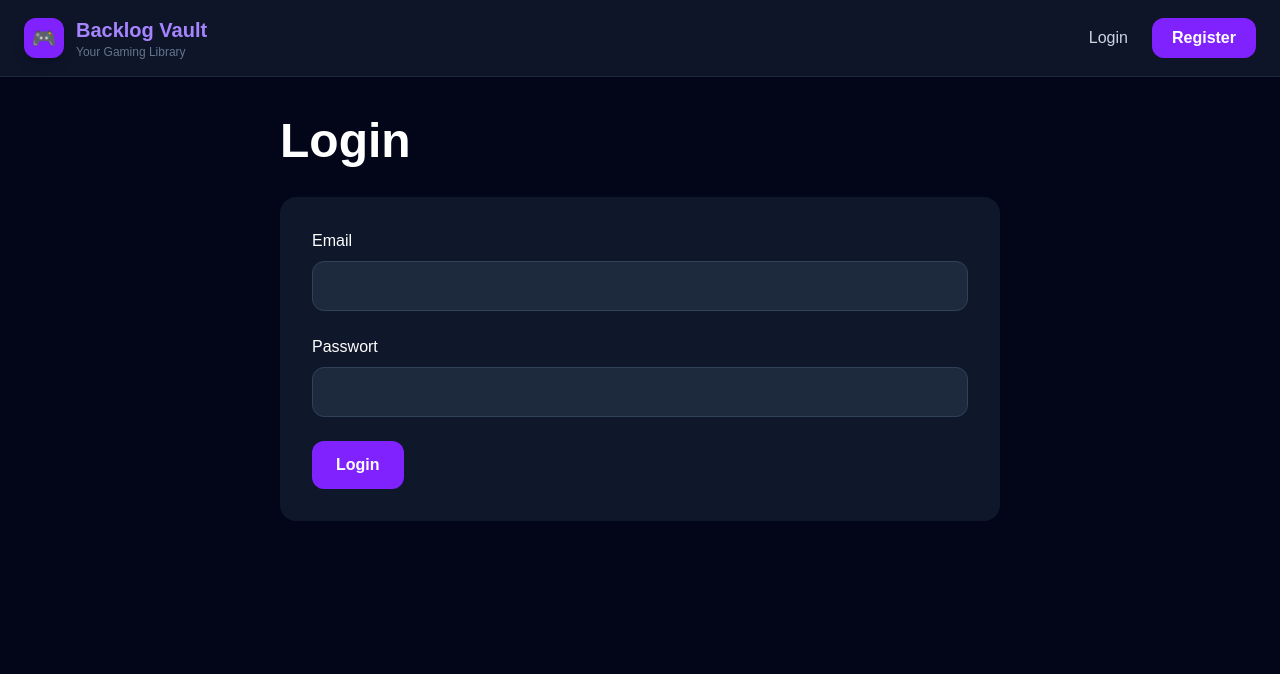
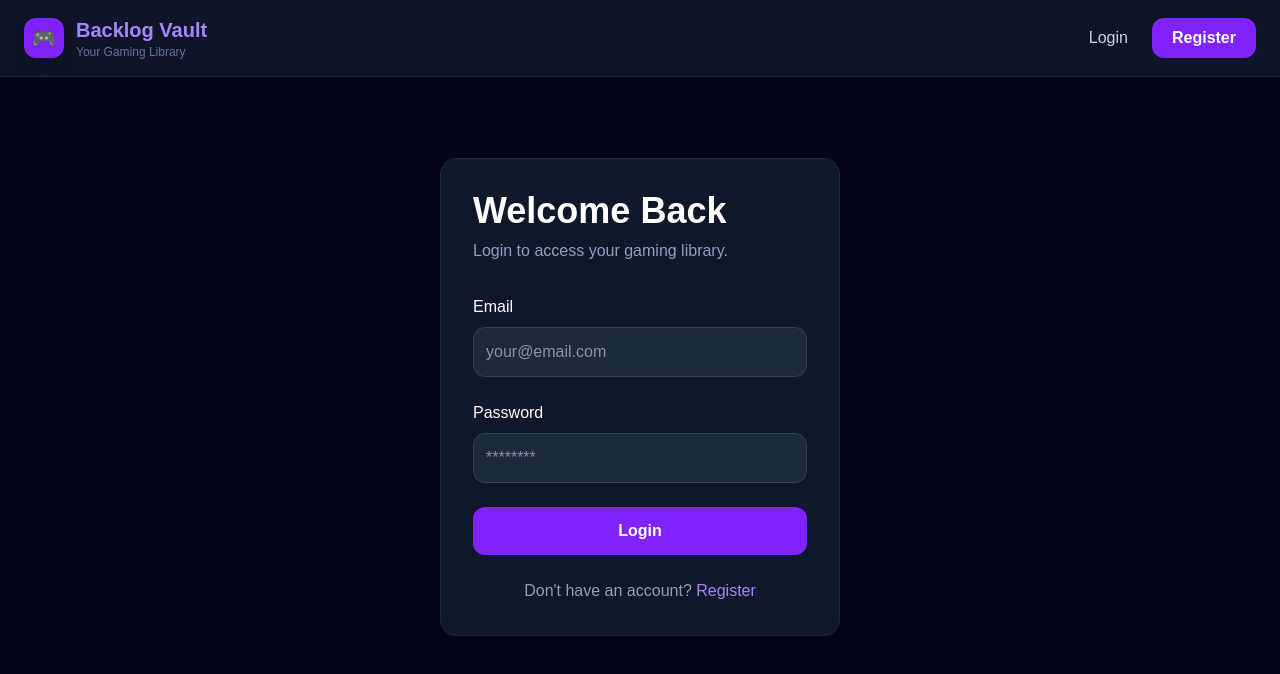
Before and after one commit to joreut728-cmd/backlog-vault, a React (Vite) app: page /login in a window 1280 px wide. Shown: the top 674 px of the page. Built offline with nearby package versions, Linux system fonts and the light colour scheme.

Commit message:
LogInPage so umgebaut das nur noch firebase intigriert werden muss

```diff
--- a/src/pages/LoginPage.jsx
+++ b/src/pages/LoginPage.jsx
@@ -1,55 +1,93 @@
+
 import { useState } from "react";
+import { Link } from "react-router-dom";
 
 function LoginPage() {
-  const [title, setTitle] = useState("");
-  const [genre, setGenre] = useState("");
+  const [email, setEmail] = useState("");
+  const [password, setPassword] = useState("");
 
   const handleSubmit = (event) => {
     event.preventDefault();
 
+    if (!email || !password) {
+      alert("Please fill out all fields.");
+      return;
+    }
+
     console.log({
-      title,
-      genre,
+      email,
+      password,
     });
   };
 
   return (
-    <section className="mx-auto max-w-3xl px-6 py-10">
-      <h1 className="mb-8 text-5xl font-bold">Login</h1>
+    <section className="mx-auto flex min-h-[80vh] max-w-md items-center px-6">
 
-      <form
-        onSubmit={handleSubmit}
-        className="space-y-6 rounded-2xl bg-slate-900 p-8"
-      >
+      <div className="w-full rounded-2xl border border-slate-800 bg-slate-900 p-8">
+
+        <h1 className="mb-2 text-4xl font-bold">
+          Welcome Back
+        </h1>
+
+        <p className="mb-8 text-slate-400">
+          Login to access your gaming library.
+        </p>
+
+        <form onSubmit={handleSubmit} className="space-y-6">
+
           <div>
-          <label className="mb-2 block">Email</label>
+            <label className="mb-2 block">
+              Email
+            </label>
 
             <input
-            type="text"
-            value={title}
-            onChange={(event) => setTitle(event.target.value)}
+              type="email"
+              value={email}
+              onChange={(event) =>
+                setEmail(event.target.value)
+              }
               className="w-full rounded-xl border border-slate-700 bg-slate-800 p-3"
+              placeholder="your@email.com"
             />
           </div>
 
           <div>
-          <label className="mb-2 block">Passwort</label>
+            <label className="mb-2 block">
+              Password
+            </label>
 
             <input
-            type="text"
-            value={genre}
-            onChange={(event) => setGenre(event.target.value)}
+              type="password"
+              value={password}
+              onChange={(event) =>
+                setPassword(event.target.value)
+              }
               className="w-full rounded-xl border border-slate-700 bg-slate-800 p-3"
+              placeholder="********"
             />
           </div>
 
           <button
             type="submit"
-          className="rounded-xl cursor-pointer bg-violet-600 px-6 py-3 font-semibold hover:bg-violet-500"
+            className="w-full rounded-xl bg-violet-600 px-6 py-3 font-semibold hover:bg-violet-500"
           >
             Login
           </button>
+
         </form>
+
+        <p className="mt-6 text-center text-slate-400">
+          Don't have an account?{" "}
+          <Link
+            to="/register"
+            className="text-violet-400 hover:text-violet-300"
+          >
+            Register
+          </Link>
+        </p>
+
+      </div>
+
     </section>
   );
 }
```
Lines whose indentation alone changed are shown as unchanged.
